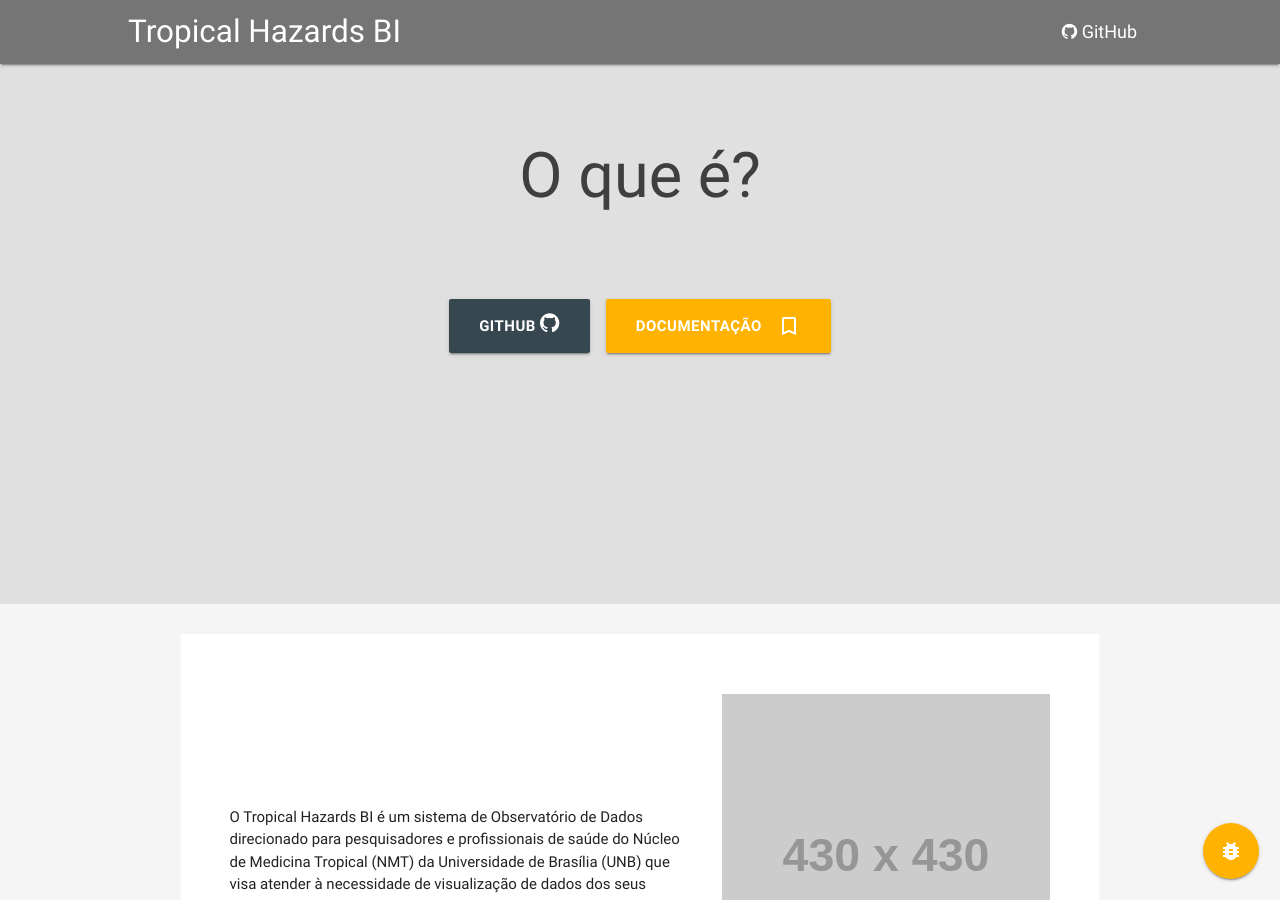
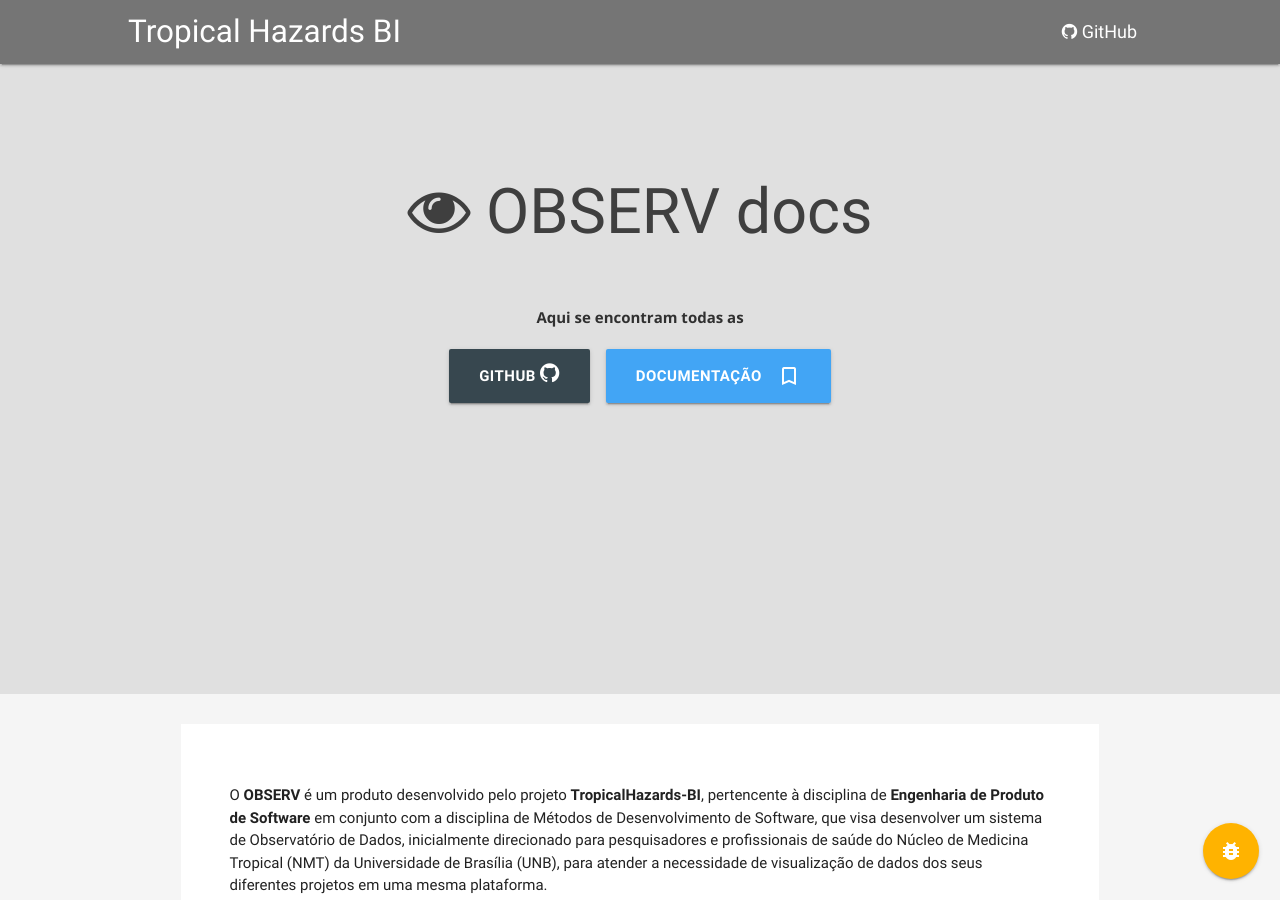
Before and after one commit to fga-eps-mds/2018.1-TropicalHazards-BI, a Jekyll site: the page docs/index.html, which Jekyll copies as it is, in a window 1280 px wide and 900 px high. Built offline with Jekyll 4.4.1, drawn with Linux system fonts in a browser that asks for light colours; some of the changed text lies outside the part shown.

Commit message:
[UPDATE] changes main page header
next steps:
- put color scheme
- fill landing-page with txt
- transfer documentation map to landing-page (maybe?)
- fix rest of the anchors

```diff
--- a/docs/css/shared.css
+++ b/docs/css/shared.css
@@ -91,10 +91,6 @@ header p {
   height: 100%;
 }
 
-/* #has-background .container {
-  background: rgba(32, 32, 32, 0.733);
-} */
-
 #has-background .container h1 {
   padding: .3em;
   color: inherit;
@@ -115,6 +111,7 @@ main .container .row {
 
 #index-header {
   background-image: none;
+  height: 70vh;
 }
 
 header {
@@ -161,73 +158,18 @@ hr {
   font-size: 1.2em;
 }
 
-.marginate {
-  margin: 2em auto 2em auto;
-}
-
-/* .marginate :not(:last-of-type){
-  margin-bottom: 2em;
-}
-
-.marginate :not(:first-of-type){
-  margin-top: 2em;
-} */
-
 .selection {
   /* top right bottom left */
   padding: 4em 2.5em;
   background-color: #fff;
 }
 
-@media (max-width: 600px) {
-  #explanation {
-    background: url(http://via.placeholder.com/450x450) no-repeat center center;
-    background-size: cover;
+@media (min-width: 600px) {
+  header div div h1 {
+    margin-top: 1.3em;
   }
 
-  #explanation .s12 {
-    background-color: rgba(14, 14, 14, .7);
-    color: #fafafa;
-    width: 100%;
-    height: 100%;
-    padding: 10%;
-  }
-
-  #function {
-    background: url(http://via.placeholder.com/450x450) no-repeat center center;
-    background-size: cover;
-  }
-
-  #function .s12 {
-    background-color: rgba(14, 14, 14, .7);
-    color: #fafafa;
-    width: 100%;
-    height: 100%;
-    padding: 10%;
-  }
-  #haz {
-    background: url(http://via.placeholder.com/450x450) no-repeat center center;
-    background-size: cover;
-  }
-
-  #haz .s12 {
-    background-color: rgba(14, 14, 14, .7);
-    color: #fafafa;
-    width: 100%;
-    height: 100%;
-    padding: 10%;
-  }
-
-  #dev-team {
-    background: url(http://via.placeholder.com/450x450) no-repeat center center;
-    background-size: cover;
-  }
-
-  #dev-team .s12 {
-    background-color: rgba(14, 14, 14, .7);
-    color: #fafafa;
-    width: 100%;
-    height: 100%;
-    padding: 10%;
+  header div div p {
+    padding: 1em;
   }
 }
--- a/docs/index.html
+++ b/docs/index.html
@@ -38,18 +38,18 @@
 
   <header class="grey lighten-2 hoverable" id="index-header">
     <div class="valign-wrapper">
-      <div class="container center-align" style="padding-bottom: 3em; padding-top: 3em;">
+      <div class="container center-align">
         <h1>
-          O que é?
+          <span class="fa fa-eye"></span> OBSERV docs
         </h1>
-        <h5>
-
-        </h5>
+        <p>
+          Aqui se encontram todas as
+        </p>
         <a href="http://github.com/fga-gpp-mds/2018.1-TropicalHazards-BI" class="waves-effect waves-light btn-large blue-grey darken-3">
           GitHub
           <span class="fa fa-github text-black"></span>
         </a>
-        <a href="https://fga-gpp-mds.github.io/2018.1-TropicalHazards-BI/docsmap" class="waves-effect waves-light btn-large amber darken-1">
+        <a href="https://fga-gpp-mds.github.io/2018.1-TropicalHazards-BI/docsmap" class="waves-effect waves-light btn-large  blue lighten-1">
           Documentação
           <i class="large material-icons right">bookmark_border</i>
         </a>
@@ -58,25 +58,18 @@
   </header>
 
   <div class="container">
-    <div class="row marginate hoverable selection valign-wrapper" id="explanation">
-      <div class="col s12 m7">
-         O Tropical Hazards BI é um sistema de Observatório de Dados direcionado para pesquisadores e profissionais de saúde do Núcleo
-        de Medicina Tropical (NMT) da Universidade de Brasília (UNB) que visa atender à necessidade de visualização de dados dos
+    <div class="row selection valign-wrapper" id="explanation">
+      <div class="col s12">
+        O <b>OBSERV</b> é um produto desenvolvido pelo projeto <b>TropicalHazards-BI</b>,   pertencente à disciplina de <b>Engenharia de Produto de Software</b> em conjunto com
+        a disciplina de Métodos de Desenvolvimento de Software, que visa desenvolver um sistema de Observatório de Dados,
+        inicialmente direcionado para pesquisadores e profissionais de saúde do Núcleo
+        de Medicina Tropical (NMT) da Universidade de Brasília (UNB), para atender a necessidade de visualização de dados dos
         seus diferentes projetos em uma mesma plataforma.
       </div>
-      <div class="col m5 hide-on-small-only">
+      <!-- <div class="col m5 hide-on-small-only">
         <img src="http://via.placeholder.com/430x430" alt="placeholder" class="responsive-img">
-      </div>
+      </div> -->
     </div>
-<!--
-    <div class="row marginate hoverable selection valign-wrapper" id="dev-team">
-      <div class="col m5 hide-on-small-only">
-        <img src="http://via.placeholder.com/430x430" alt="placeholder" class="responsive-img">
-      </div>
-      <div class="col s12 m7">
-        Lorem ipsum dolor sit amet consectetur adipisicing elit. Voluptatem aspernatur maxime repudiandae itaque inventore. Mollitia quibusdam dicta eos temporibus obcaecati iure aliquam architecto porro cum dignissimos? Necessitatibus distinctio explicabo repellat!
-      </div>
-    </div> -->
   </div>
 
   <footer class="page-footer grey darken-3">
```
